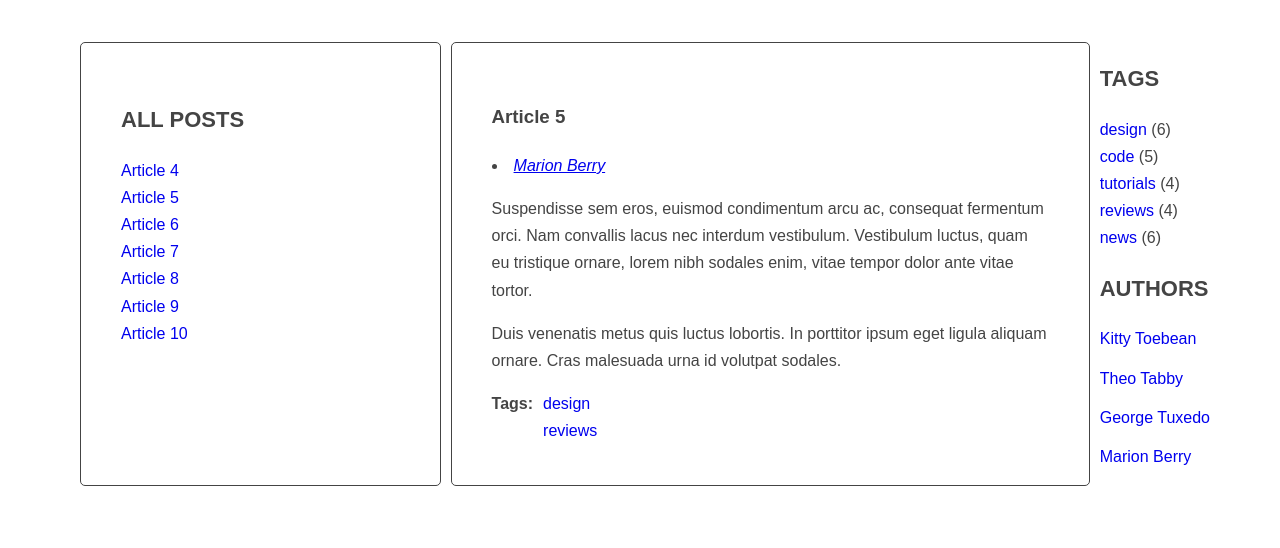
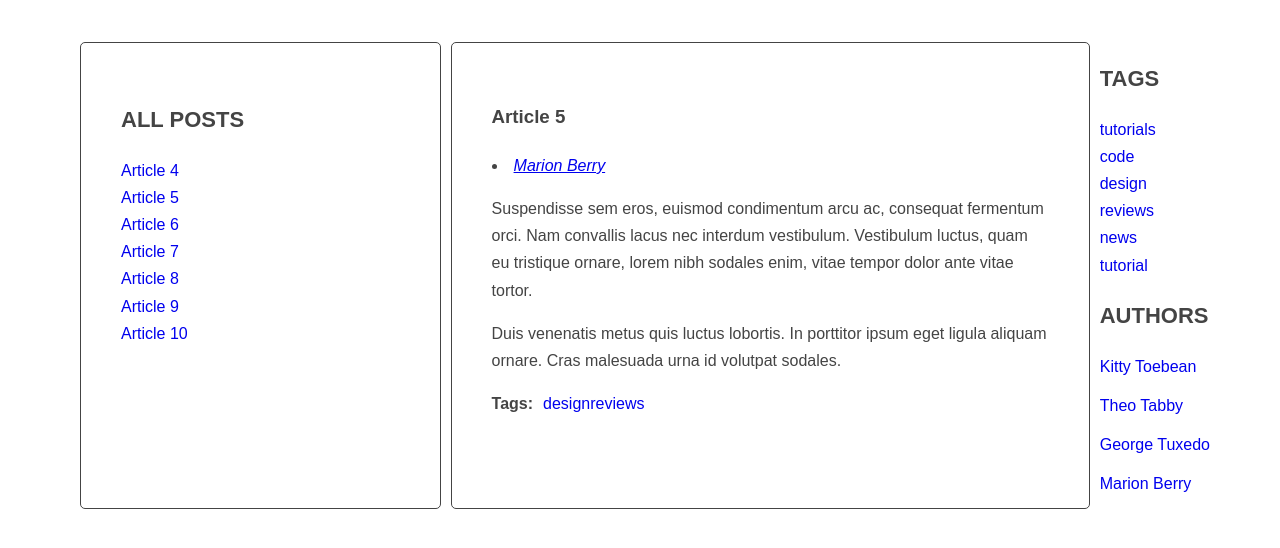
Before and after one commit to Tweber663/5-javascript-blog, a website: page index.html in a window 1280 px wide. Shown: the part 140-688 px from the top of the page. Drawn offline with Linux system fonts and the light colour scheme.

Commit message:
JS - tags in ''Tags section' are loaded dynamically

```diff
--- a/index.html
+++ b/index.html
@@ -144,11 +144,11 @@
             <div class="sidebar-inner">
                 <h2 class="section-title">Tags</h2>
                 <ul class="list tags">
-                    <li><a href="#">design</a> <span>(6)</span></li>
+                    <!-- <li><a href="#">design</a> <span>(6)</span></li>
                     <li><a href="#">code</a> <span>(5)</span></li>
                     <li><a href="#">tutorials</a> <span>(4)</span></li>
                     <li><a href="#">reviews</a> <span>(4)</span></li>
-                    <li><a href="#">news</a> <span>(6)</span></li>
+                    <li><a href="#">news</a> <span>(6)</span></li> -->
                 </ul>
             </div>
 
--- a/js/script.js
+++ b/js/script.js
@@ -7,7 +7,9 @@ const optArticleSelector = '.post',
   optArticleUL = '.post-tags .list',
   optTagLinks = '.post-tags .list li a',
   optActive = 'a.active[href^="#tag-"]',
-  optLinksTag = 'a[href^="#tag-"]';
+  optLinksTag = 'a[href^="#tag-"]',
+  optTagsListSelector = '.list.tags';
+  console.log(document.querySelectorAll(optTagsListSelector))
 
 
 
@@ -43,6 +45,9 @@ function titleClickHandler(event){
 
 const generateTags = () => {
 
+  /* allTags with an empty array */
+  let allTags = [];
+
   /*[DONE] Grabs ARTICLE */
   const articles = document.querySelectorAll('.post');
 
@@ -63,15 +68,26 @@ const generateTags = () => {
 
      for (let tag of articleTagsArray) {
      /* generate HTML of the link + add generated code to html variable */
-     let generatedCode = `<li><a href="#tag-${tag}">${tag}</a></li><br>`;
-      html += generatedCode;
+     let linkHTML = `<li><a href="#tag-${tag}">${tag}</a></li>`;
+
+     /* check if the link is NOT already in allTags */
+     if(allTags.indexOf(linkHTML) == -1){
+      console.log(allTags.indexOf(linkHTML))
+      /* [NEW] add generated code to allTags array */
+      allTags.push(linkHTML);
+    }
+      html += linkHTML;
      }
 
-    /* insert HTML of all the links into the tags wrapper */
+    tagWrapper.innerHTML = html;
+   }
 
-    tagWrapper.innerHTML = html;
+    /* [NEW] find list of tags in right column */
+  const tagList = document.querySelector(optTagsListSelector);
 
-   }
+  /* [NEW] add html from allTags to tagList */
+  tagList.innerHTML = allTags.join(' ');
+
 }
 generateTags()
 
@@ -113,7 +129,7 @@ addClickListenersToTags();
 
 // -------------------------------------------Authors
 
-//1.Generate Author names under article title //
+//1.Generate author names under article title //
 
 const generateAuthors = () => {
   const articles = document.querySelectorAll('.post');
@@ -132,7 +148,7 @@ generateAuthors()
 function authorClickHandler() {
   let clickedAuthor = this
   const tag =   clickedAuthor.children[0].innerText;
-  generateTitleLinks('[data-author="' + tag + '"]')
+  generateTitleLinks('[data-author="' + tag + '"]')  //<- Selector
 }
 
 const addClickListenersToAuthors = () => {
```
